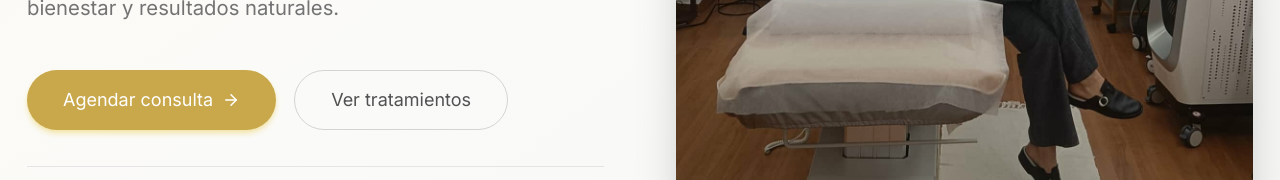
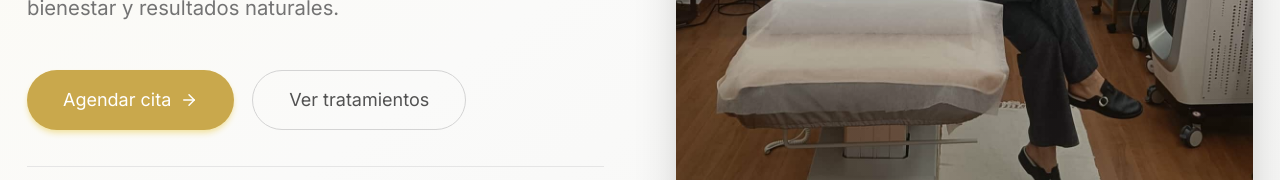
Before and after one commit to lalego/aesthetica-web, a React (Vite) app: page / in a window 1280 px wide. Shown: the part 614-794 px from the top of the page. Built offline with nearby package versions, Linux system fonts and the light colour scheme; no server answers; the database is empty; a web font is replaced by a local one.

Commit message:
fix: unificar texto botones — Agendar consulta → Agendar cita

```diff
--- a/src/components/sections/HeroSection.tsx
+++ b/src/components/sections/HeroSection.tsx
@@ -34,7 +34,7 @@ export const HeroSection = ({ onBookingClick }: HeroSectionProps) => {
               onClick={onBookingClick}
               className="bg-gold-400 text-white px-8 py-3.5 rounded-full hover:bg-gold-500 transition-all duration-300 flex items-center gap-2 group shadow-md shadow-gold-200"
             >
-              Agendar consulta
+              Agendar cita
               <ArrowRight className="w-4 h-4 group-hover:translate-x-1 transition-transform" />
             </button>
             <button
```
